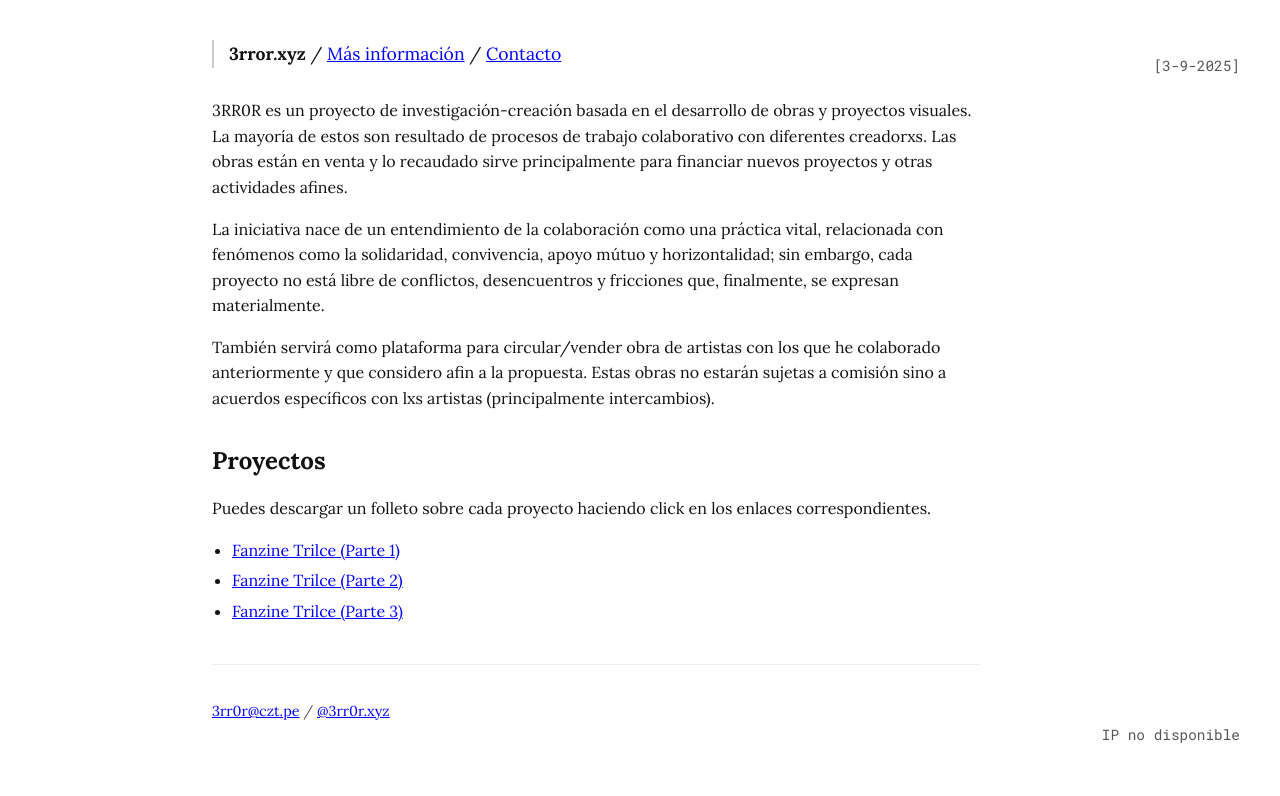
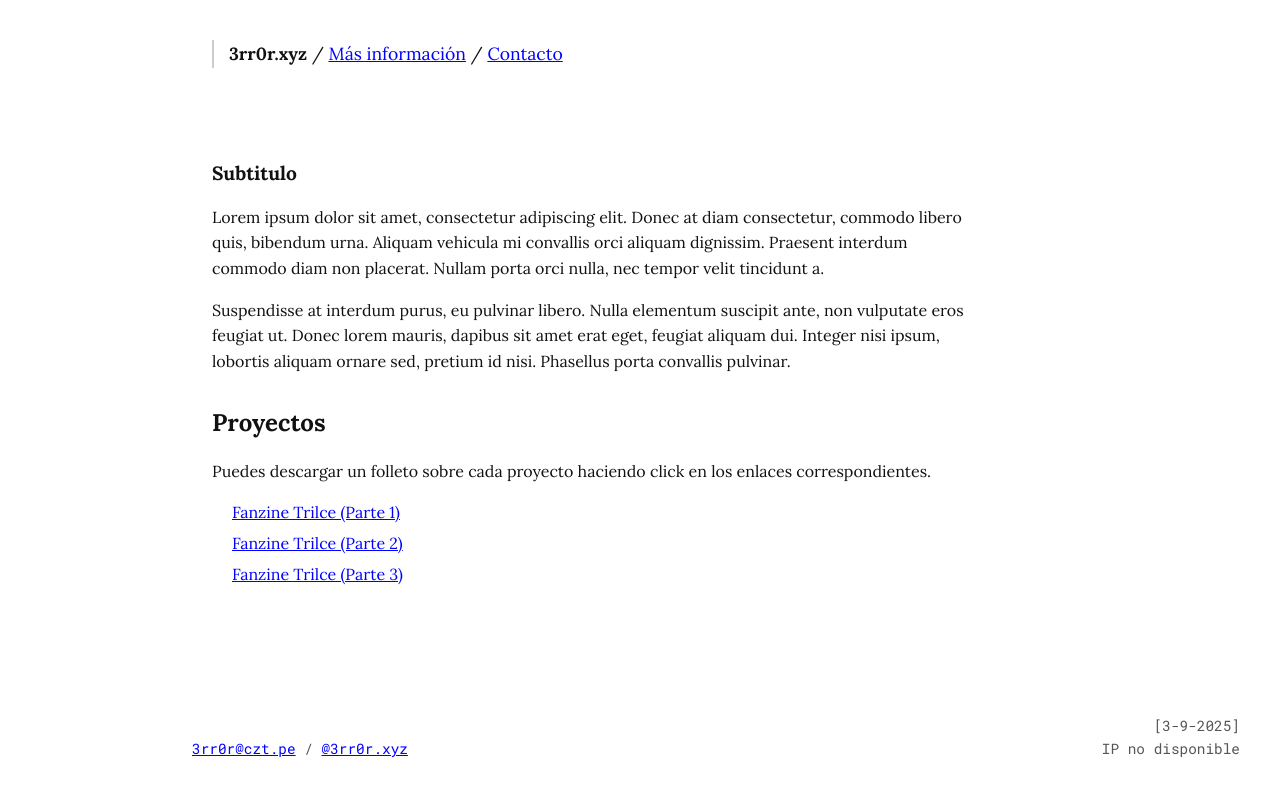
Before and after one commit to CarlosZevallosTrigoso/3rr0r, a website: page docs/index.html in a window 1280 px wide. Drawn offline with Linux system fonts and the light colour scheme; no server answers.

Commit message:
Update index.html

```diff
--- a/docs/index.html
+++ b/docs/index.html
@@ -3,9 +3,8 @@
   <head>
     <meta charset="UTF-8" />
     <meta name="viewport" content="width=device-width, initial-scale=1.0" />
-    <title>3rror.xyz - Información</title>
+    <title>3rr0r</title>
     <style>
-      /* Estilo para replicar la estética del PDF */
       @import url('https://fonts.googleapis.com/css2?family=Lora:wght@400;700&family=Roboto+Mono:wght@400;500&display=swap');
 
       body {
@@ -14,7 +13,7 @@
           color: #111111;
           line-height: 1.6;
           width: 60%;
-          margin: 40px 0 40px 15%;
+          margin: 40px 0 100px 15%; /* Aumentado el margen inferior para dar espacio al footer */
           padding: 0 20px;
       }
 
@@ -30,7 +29,8 @@
       header {
           border-left: 2px solid #ccc;
           padding-left: 15px;
-          margin-bottom: 30px;
+          /* CAMBIO 3: Aumentado el espacio inferior al triple (de 30px a 90px) */
+          margin-bottom: 90px;
           font-family: 'Lora', sans-serif;
           font-size: 1.1rem;
       }
@@ -51,64 +51,63 @@
           margin-bottom: 5px;
       }
 
-      ol, ul {
+      ul {
           padding-left: 20px;
+          list-style: none; /* Quitando los puntos de la lista */
       }
 
       li {
           margin-bottom: 5px;
       }
 
+      /* CAMBIO 2: Nuevo estilo para el pie de página fijo */
       footer {
-          margin-top: 40px;
-          border-top: 1px solid #eee;
-          padding-top: 20px;
-          font-size: 0.9rem;
-          color: #555;
-      }
-
-      .top-right-info {
           position: fixed;
-          top: 40px;
+          bottom: 40px;
+          left: 15%;
           right: 40px;
+          display: flex;
+          justify-content: space-between;
+          align-items: flex-end;
           font-family: 'Roboto Mono', monospace;
           color: #555;
           font-size: 0.9rem;
       }
 
-      .bottom-right-info {
-          position: fixed;
-          bottom: 40px;
-          right: 40px;
-          font-family: 'Roboto Mono', monospace;
-          color: #555;
-          font-size: 0.9rem;
+      .footer-contact p, .footer-info p {
+          margin: 0;
+      }
+
+      .footer-info {
           text-align: right;
       }
+
     </style>
   </head>
   <body>
-    <div class="top-right-info">
-      <p id="date-info">Cargando fecha...</p>
-    </div>
 
     <header>
       <p>
-        <strong>3rror.xyz</strong> / <a href="#contacto">Más información</a> /
+        <strong>3rr0r.xyz</strong> / <a href="#contacto">Más información</a> /
         <a href="#contacto">Contacto</a>
       </p>
     </header>
 
     <main id="inicio">
       <section id="descripcion">
+        <h3>Subtitulo</h3>
         <p>
-          3RR0R es un proyecto de investigación-creación basada en el desarrollo de obras y proyectos visuales. La mayoría de estos son resultado de procesos de trabajo colaborativo con diferentes creadorxs. Las obras están en venta y lo recaudado sirve principalmente para financiar nuevos proyectos y otras actividades afines.
+          Lorem ipsum dolor sit amet, consectetur adipiscing elit. Donec at diam
+          consectetur, commodo libero quis, bibendum urna. Aliquam vehicula mi
+          convallis orci aliquam dignissim. Praesent interdum commodo diam non
+          placerat. Nullam porta orci nulla, nec tempor velit tincidunt a.
         </p>
         <p>
-          La iniciativa nace de un entendimiento de la colaboración como una práctica vital, relacionada con fenómenos como la solidaridad, convivencia, apoyo mútuo y horizontalidad; sin embargo, cada proyecto no está libre de conflictos, desencuentros y fricciones que, finalmente, se expresan materialmente.
-        </p>
-        <p>
-          También servirá como plataforma para circular/vender obra de artistas con los que he colaborado anteriormente y que considero afin a la propuesta. Estas obras no estarán sujetas a comisión sino a acuerdos específicos con lxs artistas (principalmente intercambios).
+          Suspendisse at interdum purus, eu pulvinar libero. Nulla elementum
+          suscipit ante, non vulputate eros feugiat ut. Donec lorem mauris,
+          dapibus sit amet erat eget, feugiat aliquam dui. Integer nisi ipsum,
+          lobortis aliquam ornare sed, pretium id nisi. Phasellus porta
+          convallis pulvinar.
         </p>
       </section>
 
@@ -125,6 +124,7 @@
     </main>
 
     <footer id="contacto">
+        <div class="footer-contact">
             <p>
                 <a href="mailto:3rr0r@czt.pe">3rr0r@czt.pe</a> /
                 <a
@@ -134,11 +134,12 @@
                   >@3rr0r.xyz</a
                 >
             </p>
+        </div>
+        <div class="footer-info">
+            <p id="date-info">[3-9-2025]</p>
+            <p id="ip-info">Cargando IP...</p>
+        </div>
     </footer>
-
-    <div class="bottom-right-info">
-      <p id="ip-info">Cargando información de IP...</p>
-    </div>
 
     <script src="js/main.js" defer></script>
 
@@ -157,16 +158,10 @@
           }
       }
 
-      function displayDate() {
-          const dateElement = document.getElementById('date-info');
-          const today = new Date();
-          const formattedDate = `[${today.getDate()}-${today.getMonth() + 1}-${today.getFullYear()}]`;
-          dateElement.textContent = formattedDate;
-      }
-
       document.addEventListener('DOMContentLoaded', () => {
           fetchIpInfo();
-          displayDate();
+          // La fecha se pone estática en el HTML y se puede quitar de aquí si se prefiere
+          // o mantenerla para que sea dinámica.
       });
     </script>
   </body>
```
Lines whose indentation alone changed are shown as unchanged.
